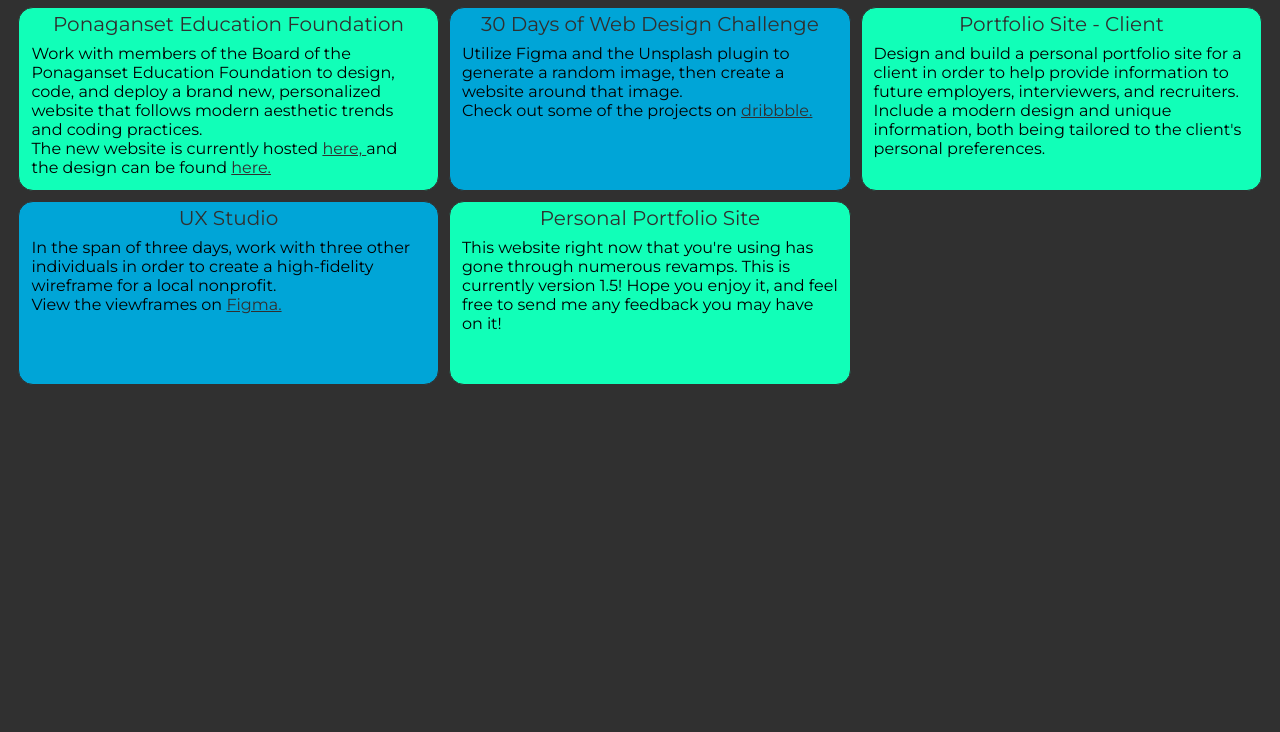
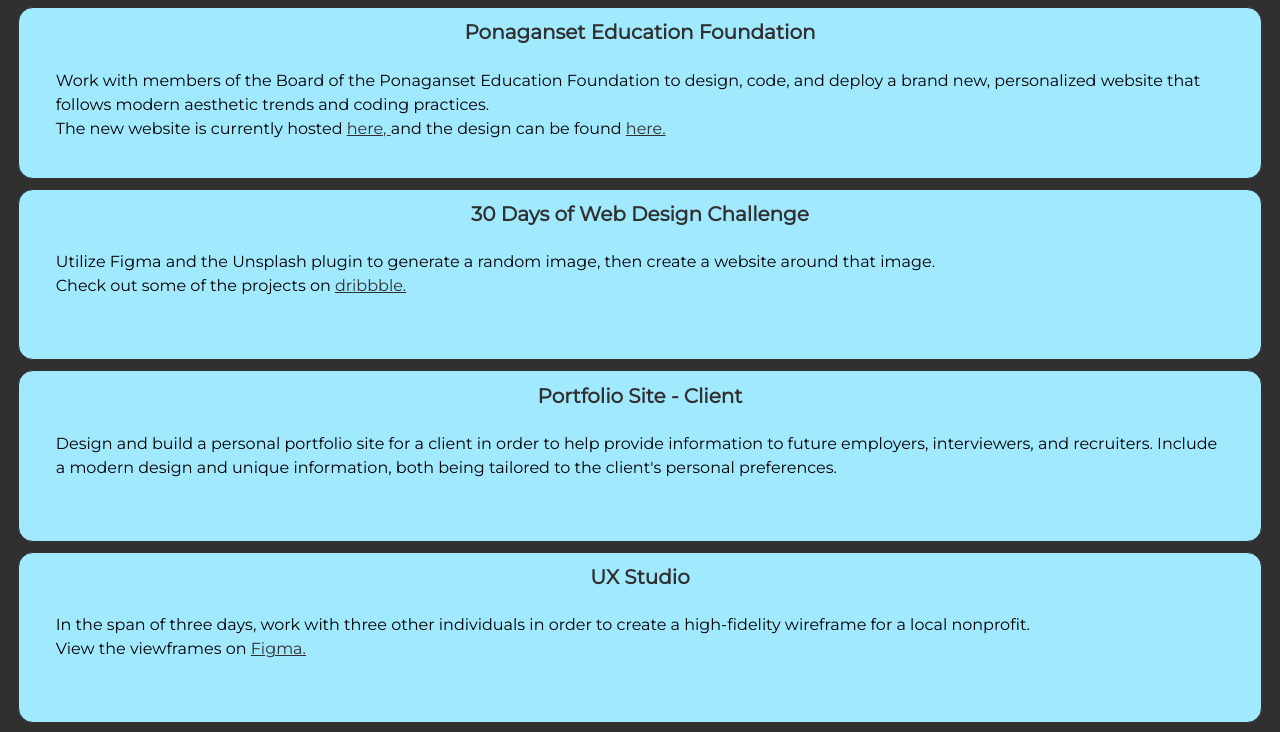
Before and after one commit to lo6169/0421portfolio, a plain HTML site: page projects.html in a window 1280 px wide. Shown: the part 63-795 px from the top of the page. Drawn offline with Linux system fonts and the light colour scheme.

Commit message:
Changed some details on the projects page - going into bigger changes coming up.

```diff
--- a/assets/css/styles.css
+++ b/assets/css/styles.css
@@ -131,7 +131,7 @@ h1
 .grid-container
 {
     display: grid;
-    grid-template-columns: auto auto auto;
+    grid-template-columns: auto;
     grid-gap: 10px;
     padding: 10px;
     grid-auto-rows: 1fr;
@@ -139,7 +139,7 @@ h1
 
 .grid-container > div:nth-child(odd)
 {
-    background-color: #11FFB8;
+    background-color: #a1e9ff;
     border: 1px solid #303030;
     border-radius: 15px;
     padding: 1%;
@@ -148,7 +148,7 @@ h1
 
 .grid-container > div:nth-child(even)
 {
-    background-color: #00A5D7;
+    background-color:#a1e9ff;
     border: 1px solid #303030;
     border-radius: 15px;
     padding: 1%;
@@ -159,12 +159,14 @@ h1
 {
     color: #303030;
     font-size: 1.25em;
+    font-weight: bold;
 }
 
 .info
 {
     text-align: left;
     padding: 2%;
+    line-height: 150%;
 }
 
 /*
--- a/projects.html
+++ b/projects.html
@@ -9,7 +9,7 @@
     <link rel="icon" type="image/png" href="assets/media/favicon.png">
     <meta http-equiv="Content-Type" content="text/html; charset=UTF-8">
 </head>
-<body>
+<body style="overflow: scroll">
     <ul>
         <li><a href="index.html">Lindsey Olson</a></li>
         <li style="float:right"><a href="contact.html">Contact</a></li>
```
Also changed, not shown: assets/media/pef.JPG (added), assets/media/thirtydays.JPG (added).
